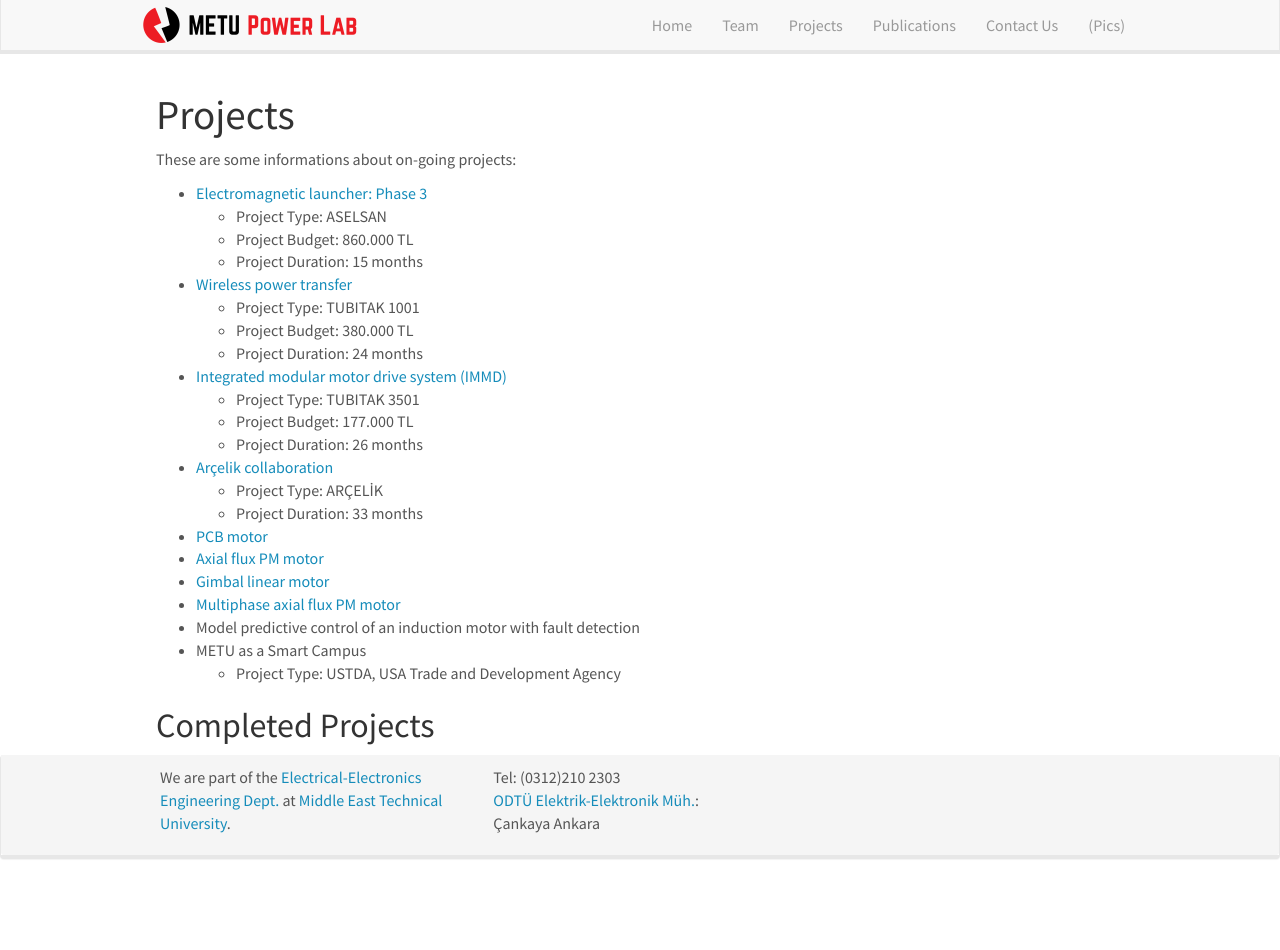
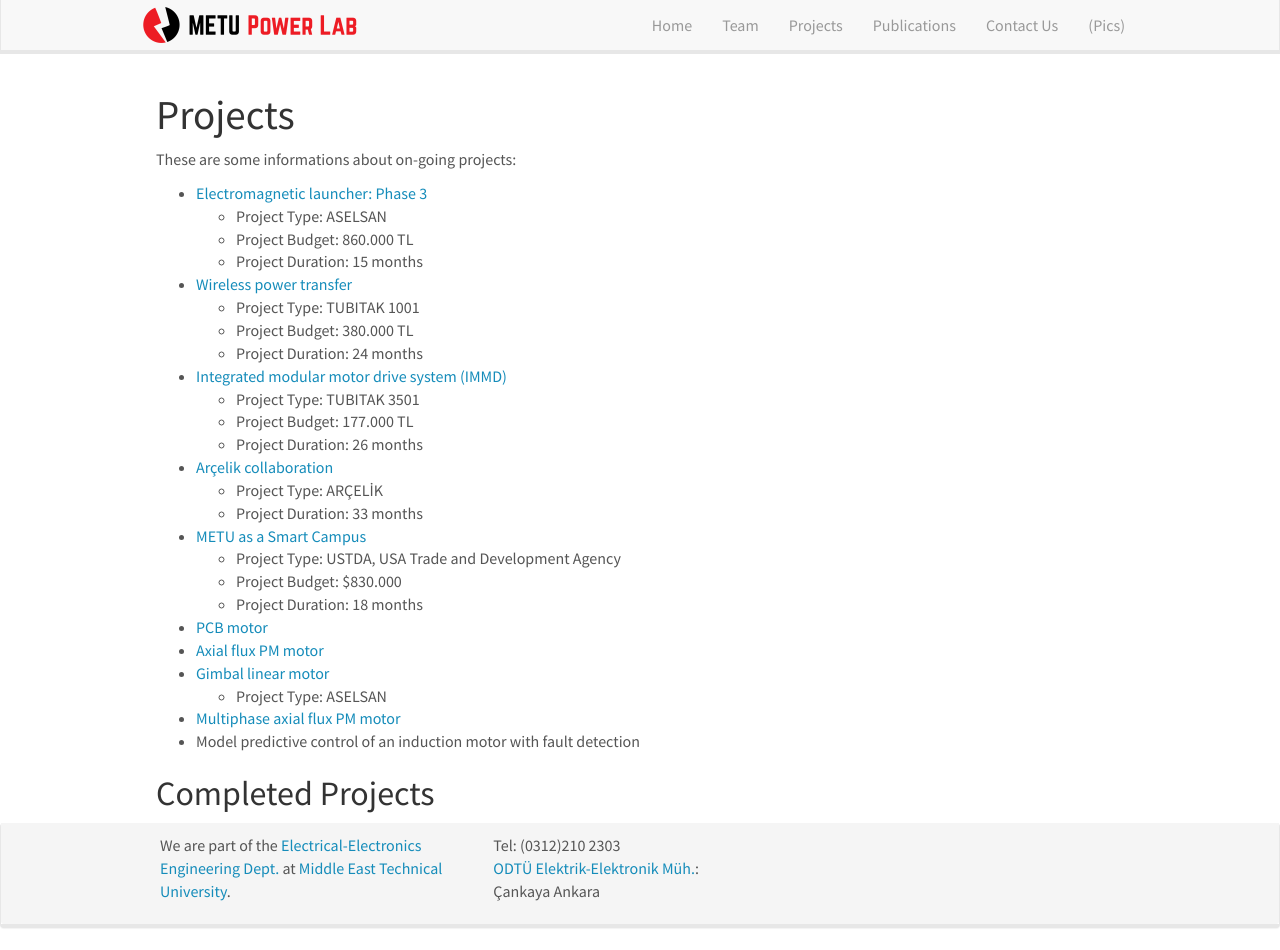
Before and after one commit to odtu/odtu.github.io, a Jekyll site: the page built from _pages/openings.md, in a window 1280 px wide and 950 px high. Built offline with Jekyll 4.4.1, drawn with Linux system fonts in a browser that asks for light colours; nearby versions of some CDN libraries.

Commit message:
Update openings.md

```diff
--- a/_pages/openings.md
+++ b/_pages/openings.md
@@ -41,25 +41,29 @@
       <li>Project Duration: 33 months</li>
     </ul>
 
+   <li><a href="/smart_campus.md"> METU as a Smart Campus</a></li>
+     <ul>
+      <li>Project Type: USTDA, USA Trade and Development Agency </li>
+      <li>Project Budget: $830.000</li>
+      <li>Project Duration: 18 months </li>
+   </ul>
+
   <li><a href="/pcbmotor.md">PCB motor</a></li>
 
   <li><a href="/AxialFPMMNFW.md">Axial flux PM motor</a></li>
 
   <li><a href="/gimbal.md">Gimbal linear motor</a></li>
-
-
+  <ul>
+  <li>Project Type: ASELSAN </li>
+  </ul>
   <li><a href="/multiphase.md">Multiphase axial flux PM motor</a></li>
 
 
   <li> Model predictive control of an induction motor with fault detection </li>
 
-  <li> METU as a Smart Campus </li>
-     <ul>
-      <li>Project Type: USTDA, USA Trade and Development Agency </li>
-    </ul>
-</ul>
 
 
 
+</ul>
 
 ## Completed Projects
```
